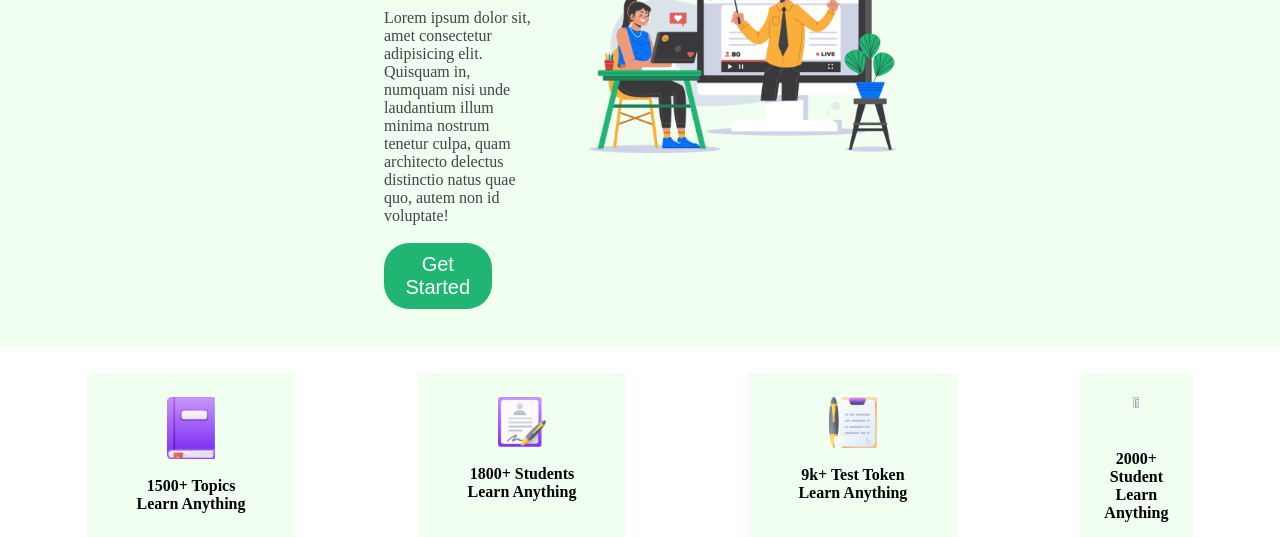
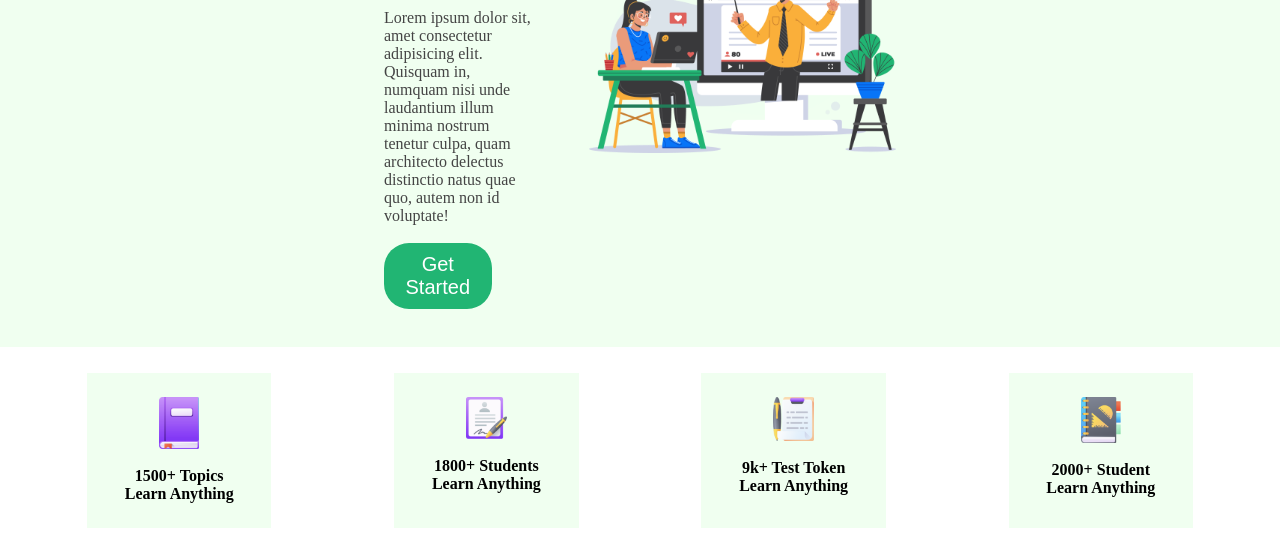
Before and after one commit to Redstrider97/MIS455---Midterm, a plain HTML site: page index.html in a window 1280 px wide. Shown: the part 310-847 px from the top of the page. Drawn offline with Linux system fonts and the light colour scheme.

Commit message:
Update index.html

```diff
--- a/index.html
+++ b/index.html
@@ -46,7 +46,7 @@
         Learn Anything</b>
     </div>
     <div class="studPic2">
-        <img src="/Students.png" alt="" width="30%"> <br> <br>
+        <img src="/ICON/Students.png" alt="" width="30%"> <br> <br>
         <b>2000+ Student <br>
         Learn Anything</b>
     </div>
```
